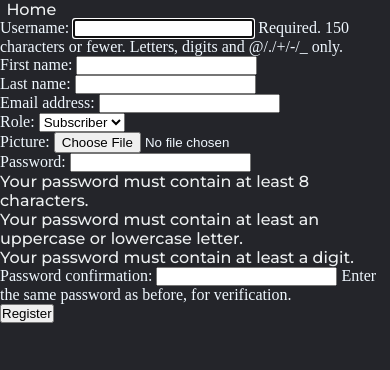
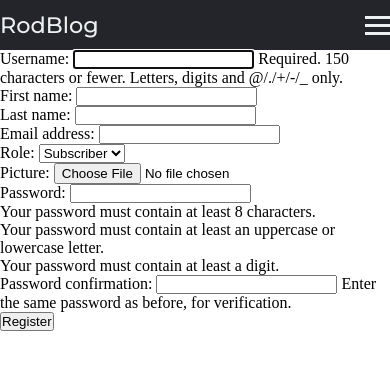
Before and after one commit to MagicRodri/fotoblog, a Django app: page /accounts/signup/ in a window 390 px wide. Shown: the top 370 px of the page. Run offline with Django 4.2, Linux system fonts and the light colour scheme; parts of the project's set-up code (start-up, migrations or seed data) failed here and were passed over.

Commit message:
Implemented responsive nav bar

```diff
--- a/static/base/base.css
+++ b/static/base/base.css
@@ -4,8 +4,6 @@
     box-sizing: border-box;
     margin: 0;
     padding: 0;
-    background-color: #24252A;
-    color: aliceblue;
 }
 
 *, *::after,*::before{
@@ -14,7 +12,12 @@
     padding: inherit;
 }
 
-li , a {
+header{
+    background-color: #24252A;
+    color: aliceblue;
+}
+
+nav a {
     text-decoration: none;
     color: #edf0f1;
     font-family: Montserrat , 'sans-serif';
@@ -22,21 +25,77 @@
     font-size: 16px;
 }
 
-nav ul {
+
+.nav-branding{
+    font-size: 1.4rem;
+}
+
+.navbar{
+    min-height: 50px;
+    display: flex;
+    justify-content: space-between;
+    align-items: center;
+}
+
+.nav-menu {
     list-style: none;
     display: flex;
-    justify-content: flex-start;
-}
-
-nav ul li{
-    display: inline-block;
-    padding: 0 0.2em;
+    justify-content: space-between;
+    gap: 8px;
 }
 
 nav a{
-    transition: all 0.3s ease 0;
+    transition: 0.7s ease;
 }
 
 nav a:hover{
     color: #0088a9;
 }
+
+.hamburger{
+    display: none;
+    cursor: pointer;
+}
+
+.bar{
+    display: block;
+    width: 25px;
+    height: 3px;
+    margin: 5px auto;
+    -webkit-transition: all 0.3s ease-in-out;
+    transition: all 0.3s ease-in-out;
+    background-color: #edf0f1;
+}
+
+@media(max-width:760px) {
+    .hamburger{
+        display: block;
+    }
+
+    .hamburger.active .bar:nth-child(2){
+        opacity: 0;
+
+    }
+    .hamburger.active .bar:nth-child(1){
+        transform: translateY(8px) rotate(45deg);
+    }
+    .hamburger.active .bar:nth-child(3){
+        transform: translateY(-8px) rotate(-45deg);
+    }
+    .nav-menu{
+        position: fixed;
+        left: -100%;
+        top: 50px;
+        flex-direction: column;
+        background-color: #24252A;
+        width: 100%;
+        text-align: center;
+        transition: 0.3s;
+    }
+    nav ul a{
+        margin: 16px 0;
+    }
+    .nav-menu.active{
+        left: 0;
+    }
+}
--- /dev/null
+++ b/static/base/script.js
@@ -0,0 +1,14 @@
+const hamburger = document.querySelector('.hamburger');
+
+const navMenu = document.querySelector('.nav-menu');
+
+
+hamburger.addEventListener('click',() =>{
+    hamburger.classList.toggle('active')
+    navMenu.classList.toggle('active')
+});
+
+document.querySelectorAll('nav a').forEach(n => n.addEventListener('click', () => {
+    hamburger.classList.remove('active');
+    navMenu.classList.remove('active')
+}));
--- a/templates/base.html
+++ b/templates/base.html
@@ -11,19 +11,26 @@
 </head>
 <body>
     <header>
-        <nav>
-            <ul>
-                <li><a href={% url 'home-view' %}>Home</a>  </li>
+
+        <nav class="navbar">
+            <a href={% url 'home-view' %} class="nav-branding">RodBlog</a>
+            <ul class="nav-menu">
+                <li class="nav-item"><a href={% url 'home-view' %}>Home</a>  </li>
                 {% if request.user.is_authenticated %}
-                    <li><a href={% url 'logout-view' %}>Logout</a></li>
+                    <li class="nav-item"><a href={% url 'logout-view' %}>Logout</a></li>
                     {% if perms.blog.add_photo and perms.blog.add_post %}
-                        <li><a href={% url 'upload-photo-view' %}>Upload photo</a></li>
-                        <li><a href={% url 'create-post-view' %}>Create post</a></li>
+                        <li class="nav-item"><a href={% url 'upload-photo-view' %}>Upload photo</a></li>
+                        <li class="nav-item"><a href={% url 'create-post-view' %}>Create post</a></li>
                     {% endif %}
-                    <li><a href={% url 'follows-view' %}>Follow creators</a></li>
-                    <li><a href='{{ request.user.get_absolute_url }}'>Profile</a></li>
+                    <li class="nav-item"><a href={% url 'follows-view' %}>Follow creators</a></li>
+                    <li class="nav-item"><a href='{{ request.user.get_absolute_url }}'>Profile</a></li>
                 {% endif %}
             </ul>
+            <div class="hamburger">
+                <span class="bar"></span>
+                <span class="bar"></span>
+                <span class="bar"></span>
+            </div>
         </nav>
 
     </header>
@@ -33,5 +40,5 @@
 
     {% endblock content %}
 
-
+    <script src={% static 'base/script.js' %} defer></script>
 </body>
```
Also changed, not shown: static/base/logo.jpg (deleted), static/base/logo.svg (deleted).
